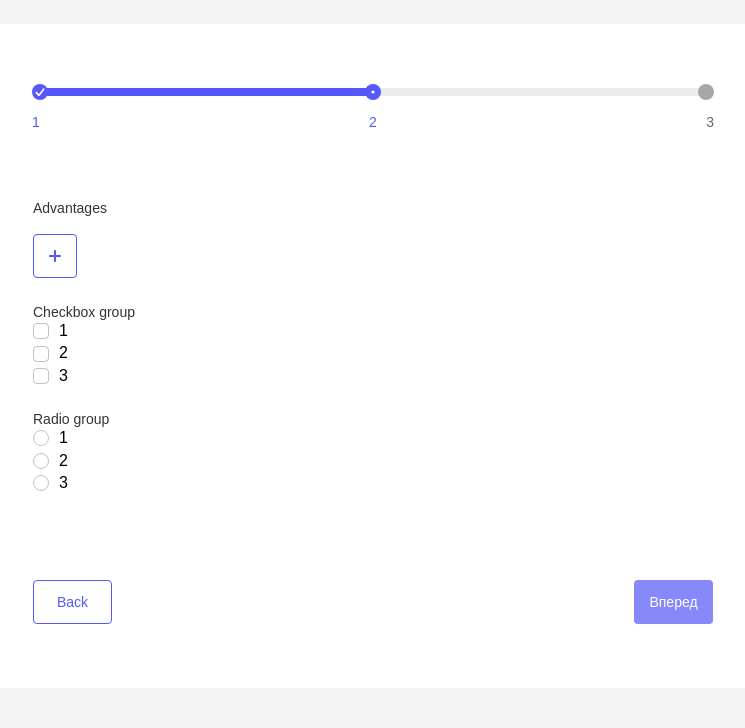
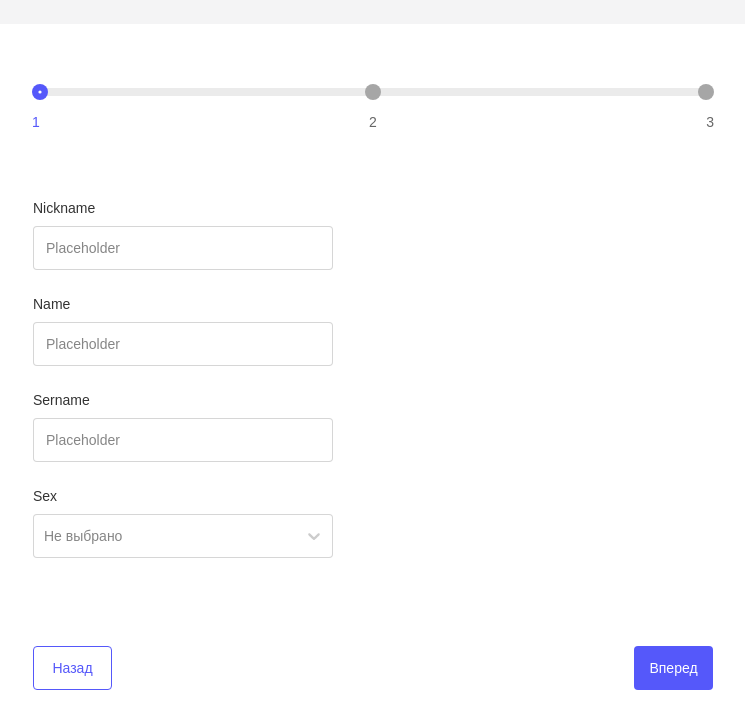
Before and after one commit to BKonstantine/cloud_test, a React (Vite) app: page /create in a window 1280 px wide. Shown: the top 728 px of the page, without its empty margins (267-1012 px from the left). Built offline with nearby package versions, Linux system fonts and the light colour scheme; a web font is replaced by a local one.

Commit message:
refactor: change first-tab validation

```diff
--- a/src/pages/tab-page/tab-page.tsx
+++ b/src/pages/tab-page/tab-page.tsx
@@ -15,7 +15,7 @@ import { yupResolver } from "@hookform/resolvers/yup";
 import { schema } from "../../utils/schema";
 
 const TabPage: FC = () => {
-  const [step, setStep] = useState(2);
+  const [step, setStep] = useState(1);
   const [result, setResult] = useState("");
   const tabs = [<FirstTab />, <SecondTab />, <ThirdTab />];
 
@@ -30,7 +30,19 @@ const TabPage: FC = () => {
   });
 
   const formState = methods.formState;
-  console.log(formState.errors);
+  const isValid = formState.isValid;
+  const trigger = methods.trigger;
+
+  const firstTabFileds = ["nickname", "name", "sername", "sex"];
+  const thirdTabFileds = ["about"];
+  const dirtyFields = Object.keys(formState.dirtyFields);
+  const errorFileds = Object.keys(formState.errors);
+
+  const checkValidTab = () => {
+    return dirtyFields.some((field) => {
+      return errorFileds.some((error) => error === field);
+    });
+  };
 
   const onSubmit = useCallback(
     methods.handleSubmit((data) => {
@@ -42,10 +54,17 @@ const TabPage: FC = () => {
     [methods]
   );
 
+  console.log(formState.errors);
+
   const onClick = useCallback(
     (step: number) => (event: MouseEvent<HTMLButtonElement>) => {
       event.preventDefault();
-      setStep(step);
+      trigger(firstTabFileds);
+      /* if (checkValidTab()) {
+        trigger(dirtyFields);
+      } else {
+        setStep(step);
+      } */
     },
     []
   );
@@ -72,16 +91,11 @@ const TabPage: FC = () => {
                 </Button>
               )}
               {step === 3 ? (
-                <Button type="submit" buttonSize="large">
+                <Button type="submit" buttonSize="large" disabled={!isValid}>
                   Отправить
                 </Button>
               ) : (
-                <Button
-                  onClick={onClick(step + 1)}
-                  disabled={!formState.isValid}
-                >
-                  Вперед
-                </Button>
+                <Button onClick={onClick(step + 1)}>Вперед</Button>
               )}
             </div>
           </form>
--- a/src/utils/schema.tsx
+++ b/src/utils/schema.tsx
@@ -2,7 +2,7 @@ import * as Yup from "yup";
 
 export const schema = Yup.object()
   .shape({
-    /* nickname: Yup.string()
+    nickname: Yup.string()
       .max(30, "Максимальная длина 30 символов")
       .matches(/^[a-zA-Zа-яА-Я0-9]+$/, "Могут быть только буквы и цифры")
       .required("Обязательное поле"),
@@ -17,28 +17,20 @@ export const schema = Yup.object()
       .matches(/^[a-zA-Zа-яА-Я]+$/, "Могут быть только буквы")
       .required("Обязательное поле"),
 
-    sex: Yup.object()
-      .shape({
-        value: Yup.string().oneOf(
-          ["man", "woman"],
-          "Выберите один из вариантов"
-        ),
-        label: Yup.string().required("Обязательное поле"),
-      })
-      .required("Обязательное поле"), */
+    sex: Yup.object().required("Обязательное поле"),
 
-    advantages: Yup.array()
+    /* advantages: Yup.array()
       .of(Yup.string().trim().min(1, "Поле не может быть пустым"))
       .min(1, "Хотя бы одно преимущество должно быть указано")
-      .required("Обязательное поле"),
+      .required("Обязательное поле"), */
 
     /* radio: Yup.number().required("Обязательное поле"),
 
     checkbox: Yup.array().of(Yup.number()).required("Обязательное поле"), */
 
-    /* about: Yup.string()
+    about: Yup.string()
       .max(200, "Максимальная длина 200 символов")
       .matches(/^\S*$/, "Пробелы не допускаются")
-      .required("Обязательное поле"), */
+      .required("Обязательное поле"),
   })
   .required();
```
